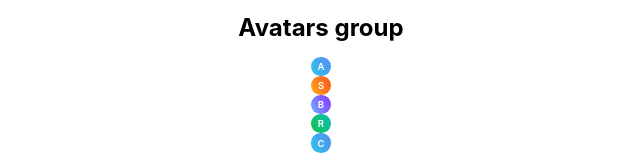
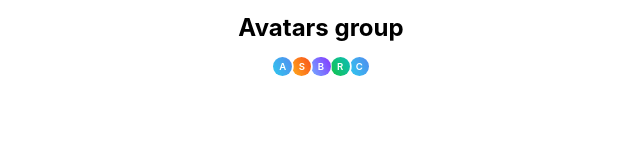
Before and after one commit to Fenix4088/SR_Design, a React (Create React App) app: page / in a window 1280 px wide. Shown: the part 1143-1308 px from the top of the page, without its empty margins (319-959 px from the left). After the commit the page ends 1234 px from the top, so only its background shows below. Built offline with nearby package versions, Linux system fonts and the light colour scheme.

Commit message:
AvatarGroup: aplly z-index throw avatar-group

```diff
--- a/src/components/Avatar/Avatar.tsx
+++ b/src/components/Avatar/Avatar.tsx
@@ -1,4 +1,4 @@
-import React from 'react';
+import React, { CSSProperties } from 'react';
 import classNames from 'classnames';
 import { ReactComponent as CameraIcon } from '../../icons/camera.svg';
 import { ReactComponent as TrashIcon } from '../../icons/trash.svg';
@@ -9,6 +9,8 @@ type Color = 'new-year' | 'birthday' | 'extrovert' | 'introvert';
 
 type AvatarBase = Omit<React.DetailedHTMLProps<React.HTMLAttributes<HTMLDivElement>, HTMLDivElement>, 'color'> & {
   src: string;
+  wrapperClassName?: string;
+  wrapperStyles?: CSSProperties;
 };
 
 type AvatarControls = {
@@ -57,10 +59,13 @@ export const Avatar: Overload = ({
   onRemove,
   value,
   fileInputHtmlProps,
+  wrapperClassName,
+  wrapperStyles,
   ...props
 }: any) => {
   const avatarCN = classNames(styles['avatar'], styles[size], styles[color], className);
   const logoCN = classNames(styles['avatar'], styles['logo'], styles['huge'], className);
+  const wrapperCN = classNames(styles['wrapper'], wrapperClassName);
 
   const isLogoType = type === 'logo';
   const currentCN = isLogoType ? logoCN : avatarCN;
@@ -98,7 +103,7 @@ export const Avatar: Overload = ({
   ) : null;
 
   return (
-    <div className={styles['wrapper']}>
+    <div className={wrapperCN} style={wrapperStyles}>
       <div {...props} className={currentCN}>
         {controlPanel}
         {avatarContent}
@@ -108,4 +113,6 @@ export const Avatar: Overload = ({
   );
 };
 
-(Avatar as React.FC).displayName = 'Avatar'
+(Avatar as React.FC).displayName = 'Avatar';
+
+export const AvatarName = (Avatar as React.FC).displayName;
--- /dev/null
+++ b/src/components/Avatar/AvatarGroup/AvatarGroup.module.scss
@@ -0,0 +1,25 @@
+.avatar-group-wrapper {
+  //display: grid;
+  //grid-template-rows: 1fr;
+  //grid-template-columns: 1fr;
+  display: flex;
+  justify-content: center;
+  align-items: center;
+
+  & > * {
+    position: relative;
+
+    &::before {
+      content: "";
+      position: absolute;
+      top: 0;
+      left: 0;
+      width: 115%;
+      height: 115%;
+      background: #fff;
+      border-radius: 50%;
+      transform: translate(-6%, -7%);
+    }
+  }
+
+}
--- a/src/components/Avatar/AvatarGroup/AvatarGroup.tsx
+++ b/src/components/Avatar/AvatarGroup/AvatarGroup.tsx
@@ -1,22 +1,41 @@
-import React, {ReactElement, ReactNode} from 'react';
+import React, { ReactElement } from 'react';
+import { AvatarName } from '../Avatar';
+import { warning } from '../../../utils/helpers';
+import styles from './AvatarGroup.module.scss';
 
 interface AvatarGroupReturnParams {
-    type: 'avatar';
-    size: 'small' | 'super-small' | 'tiny'
+  type: 'avatar';
+  size: 'small' | 'super-small' | 'tiny';
 }
 
-interface AvatarGroupProps extends AvatarGroupReturnParams{
-    children: (avatarParams: AvatarGroupReturnParams) => ReactElement;
+interface AvatarGroupProps extends AvatarGroupReturnParams {
+  children: (avatarParams: AvatarGroupReturnParams) => ReactElement;
 }
 
-export const AvatarGroup = ({type, size, children}: AvatarGroupProps) => {
-    const content = children({type, size})
-    console.log(content.props)
-    console.log(content.props.children[0].type.displayName)
-    console.log(content.props.children.length)
-    return (
-        <div>
-            {content}
-        </div>
-    )
-}
+export const AvatarGroup = ({ type, size, children }: AvatarGroupProps) => {
+  const avatars = children({ type, size });
+
+  if (avatars.props.children.some((avatar: JSX.Element) => avatar.type.displayName !== AvatarName)) {
+    warning('AvatarGroup should contain just Avatar components');
+    return null;
+  }
+
+  let zIndex = avatars.props.children.length;
+
+  const testAvatar = avatars.props.children.map((avatar: JSX.Element) => {
+    --zIndex
+    return {
+      ...avatar,
+      props: {
+        ...avatar.props,
+        wrapperStyles: {
+          zIndex: zIndex,
+        },
+      },
+    };
+  });
+
+  console.log(avatars.props.children.length);
+  console.log(avatars.props.children);
+  return <div className={styles['avatar-group-wrapper']}>{testAvatar}</div>;
+};
```
